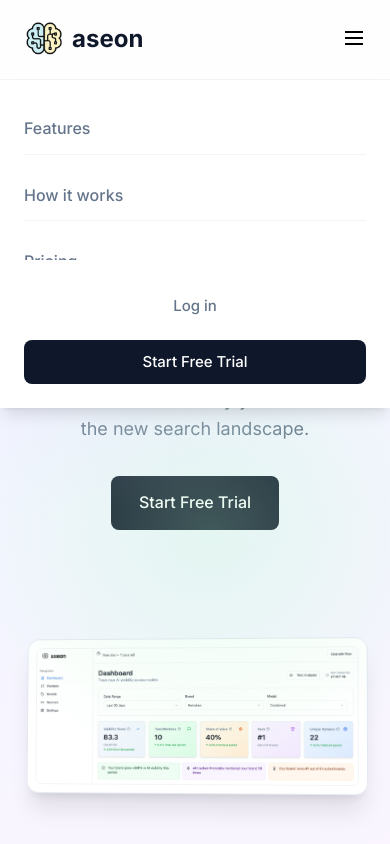
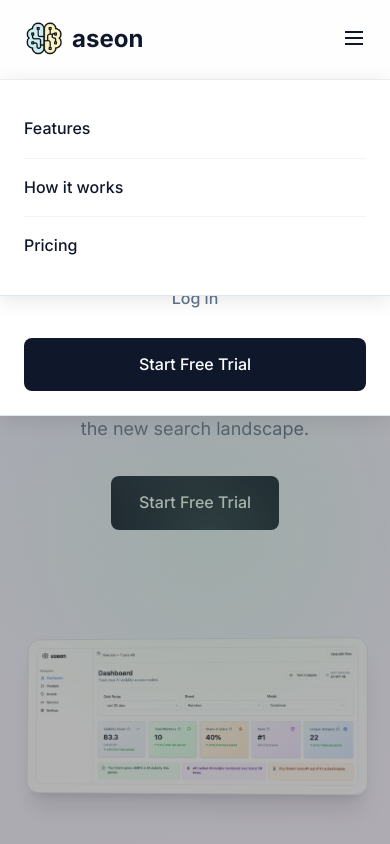
Before and after one commit to davidnoordberg/aseon-landing, a website built with Vite: page index.html in a window 390 px wide. Both pictures are taken after a click on the button 354 px from the left and 39 px from the top of the page. Shown: the top 844 px of the page. Built offline with nearby package versions, Linux system fonts and the light colour scheme.

Commit message:
Improve mobile menu styling and add backdrop overlay

```diff
--- a/index.html
+++ b/index.html
@@ -71,6 +71,9 @@
       </button>
     </div>
   </nav>
+
+  <!-- Mobile Menu Backdrop -->
+  <div class="mobile-menu-backdrop"></div>
 
   <main>
     <section class="hero">
--- a/main.js
+++ b/main.js
@@ -7,11 +7,20 @@ document.addEventListener('DOMContentLoaded', () => {
     const mobileBtn = document.querySelector('.mobile-menu-btn');
     const navLinks = document.querySelector('.nav-links');
     const navActions = document.querySelector('.nav-actions');
+    const backdrop = document.querySelector('.mobile-menu-backdrop');
 
-    if (mobileBtn) {
+    if (mobileBtn && backdrop) {
         mobileBtn.addEventListener('click', () => {
             navLinks.classList.toggle('active');
             navActions.classList.toggle('active');
+            backdrop.classList.toggle('active');
+        });
+
+        // Close menu when clicking backdrop
+        backdrop.addEventListener('click', () => {
+            navLinks.classList.remove('active');
+            navActions.classList.remove('active');
+            backdrop.classList.remove('active');
         });
 
         // Close menu when clicking on a link
@@ -19,9 +28,11 @@ document.addEventListener('DOMContentLoaded', () => {
             link.addEventListener('click', () => {
                 navLinks.classList.remove('active');
                 navActions.classList.remove('active');
+                backdrop.classList.remove('active');
             });
         });
     }
+
 
 
     // Smooth Scroll for Anchor Links
--- a/style.css
+++ b/style.css
@@ -235,7 +235,28 @@ ul {
   background: none;
   border: none;
   cursor: pointer;
+  color: var(--color-text-main);
 }
+
+/* Mobile Menu Backdrop */
+.mobile-menu-backdrop {
+  display: none;
+  position: fixed;
+  top: var(--header-height);
+  left: 0;
+  right: 0;
+  bottom: 0;
+  background: rgba(0, 0, 0, 0.3);
+  z-index: 997;
+  opacity: 0;
+  transition: opacity 0.3s ease;
+}
+
+.mobile-menu-backdrop.active {
+  display: block;
+  opacity: 1;
+}
+
 
 /* Hero */
 .hero {
@@ -755,13 +776,15 @@ footer {
     right: 0;
     background: white;
     flex-direction: column;
-    padding: 24px;
-    box-shadow: var(--shadow-lg);
+    padding: 20px 24px;
+    box-shadow: 0 4px 20px rgba(0, 0, 0, 0.1);
     transform: translateY(-100%);
     opacity: 0;
     transition: all 0.3s ease;
     pointer-events: none;
-    gap: 16px;
+    gap: 0;
+    z-index: 999;
+    border-bottom: 1px solid #E2E8F0;
   }
 
   .nav-links.active {
@@ -772,24 +795,32 @@ footer {
   }
 
   .nav-links a {
-    padding: 12px 0;
+    padding: 16px 0;
     border-bottom: 1px solid #F1F5F9;
+    font-size: 16px;
+    color: var(--color-text-main);
+  }
+
+  .nav-links a:last-child {
+    border-bottom: none;
   }
 
   .nav-actions {
     position: fixed;
-    top: calc(var(--header-height) + 180px);
+    top: calc(var(--header-height) + 172px);
     left: 0;
     right: 0;
     background: white;
     flex-direction: column;
-    padding: 24px;
-    box-shadow: var(--shadow-lg);
+    padding: 20px 24px 24px;
+    box-shadow: 0 4px 20px rgba(0, 0, 0, 0.1);
     transform: translateY(-100%);
     opacity: 0;
     transition: all 0.3s ease;
     pointer-events: none;
     gap: 12px;
+    z-index: 998;
+    border-bottom: 1px solid #E2E8F0;
   }
 
   .nav-actions.active {
@@ -801,6 +832,8 @@ footer {
 
   .nav-actions .btn {
     width: 100%;
+    padding: 14px 20px;
+    font-size: 16px;
   }
 
 
```
